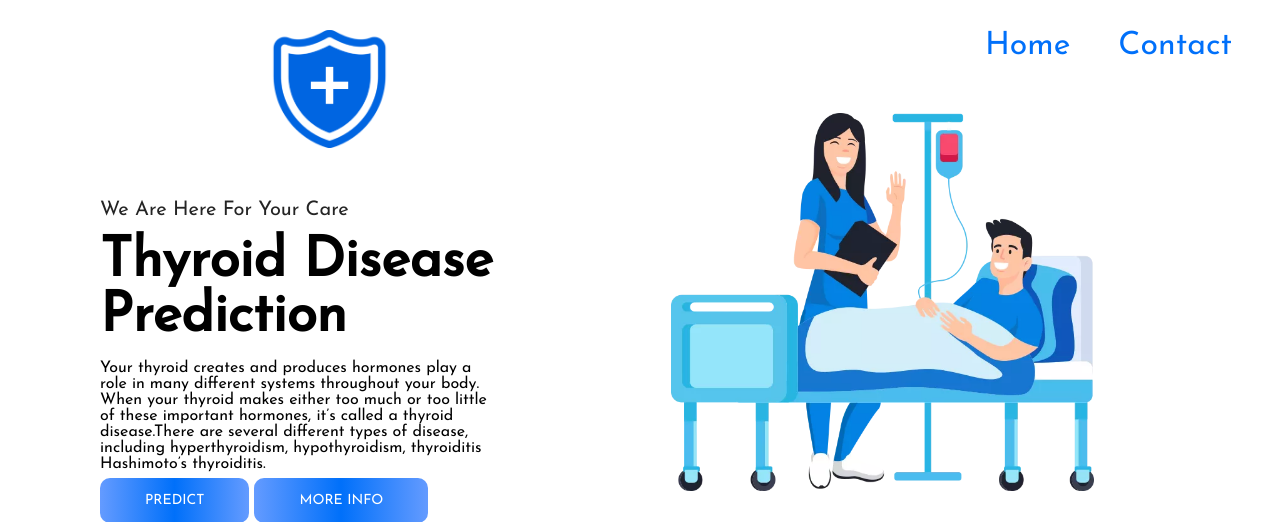
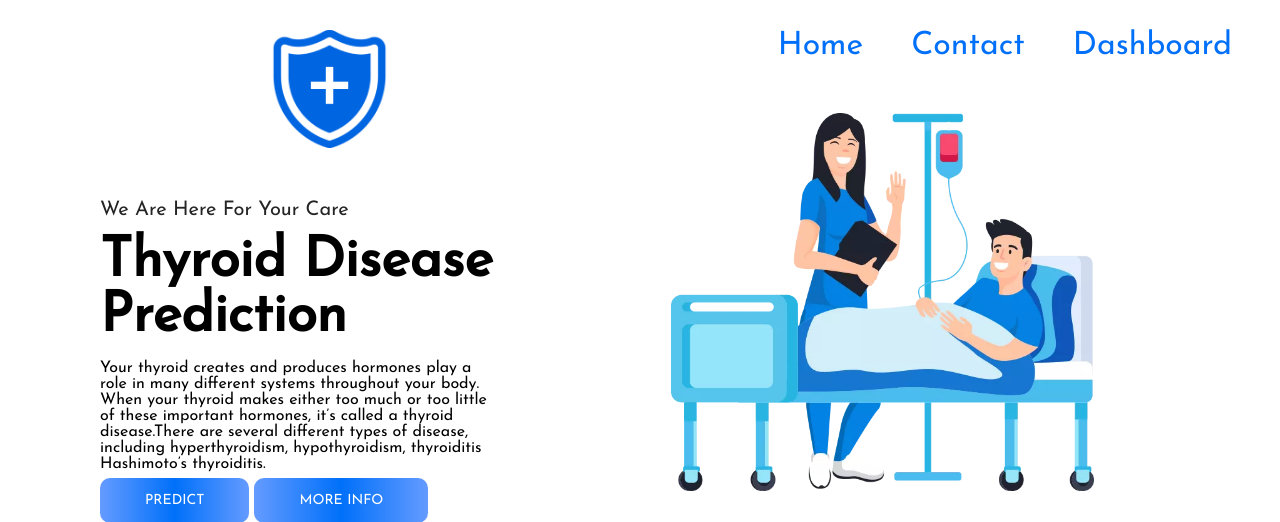
Before and after one commit to Alhns/FinalYearProject, a Flask app: page / in a window 1280 px wide. Shown: the top 522 px of the page. Run offline with Flask 2, Linux system fonts and the light colour scheme; parts of the project's set-up code (start-up, migrations or seed data) failed here and were passed over; some libraries are stand-ins or nearby versions.

Commit message:
Update home.html

```diff
--- a/templates/home.html
+++ b/templates/home.html
@@ -25,6 +25,7 @@
                         <ul class="navlinks">
                             <li><a href="/">Home</a></li>
                             <li><a href="mailto: alhanis1605@gmail.com" target="_blank">Contact</a></li>
+                            <li><a href="/dashboard">Dashboard</a></li>
                         </ul>
                     </div>
                     <span class="navTrigger">
```
